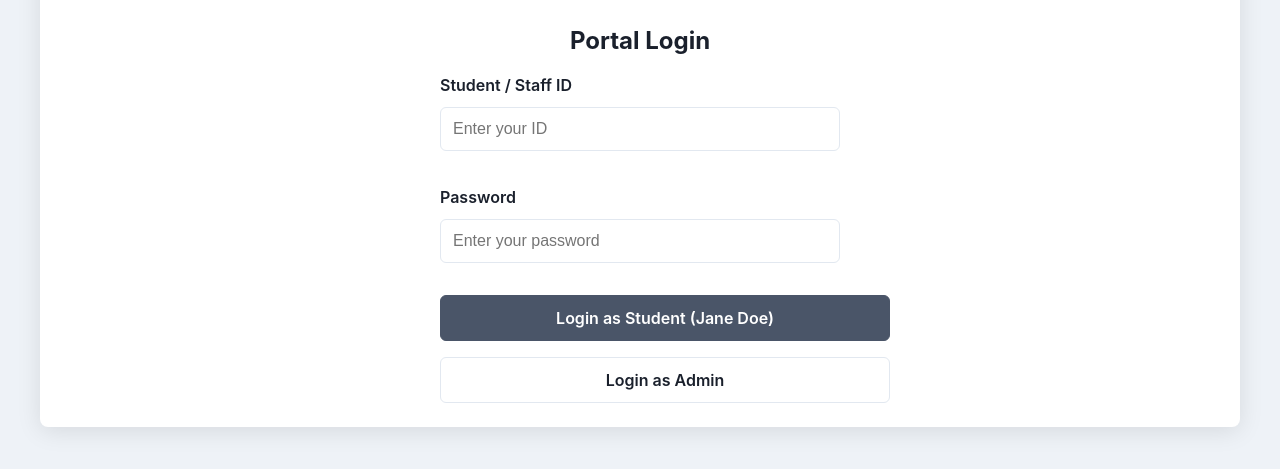
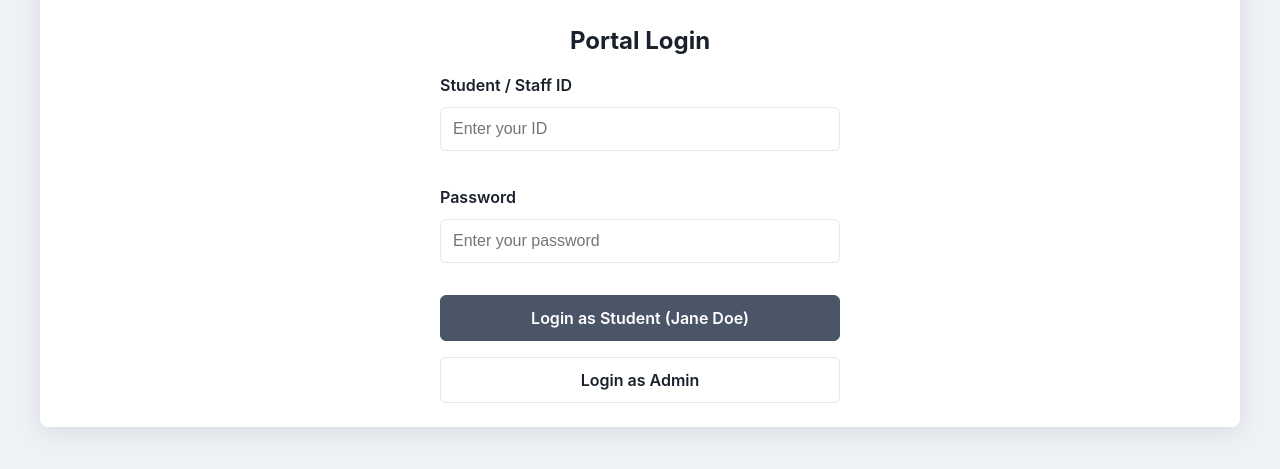
Before and after one commit to athiyo/Campus-Grievance-Portal, a plain HTML site: page index.html in a window 1280 px wide. Shown: the part 219-688 px from the top of the page. Drawn offline with Linux system fonts and the light colour scheme.

Commit message:
Update index.html

```diff
--- a/index.html
+++ b/index.html
@@ -3,7 +3,7 @@
 <head>
     <meta charset="UTF-8">
     <meta name="viewport" content="width=device-width, initial-scale=1.0">
-    <title>Updated Prototype - Campus Grievance Portal</title>
+    <title>Functional Prototype - Campus Grievance Portal</title>
     <style>
         :root {
             --primary-color: #4A5568; /* Slate 600 */
@@ -89,6 +89,7 @@
             border-radius: 6px;
             font-weight: 600;
             transition: all 0.2s;
+            box-sizing: border-box;
         }
         .lofi-button:hover { background-color: var(--background-color); border-color: #CBD5E0; }
         .lofi-button.primary {
@@ -174,8 +175,7 @@
             <div class="screen-header">Campus Grievance Portal</div>
             <div class="screen-content">
                 <div style="max-width: 400px; margin: 0 auto; text-align: center;">
-                         <img src="UsS_logo.png" alt="University Logo" style="margin-bottom: 1.5rem; border-radius: 50%; width: 100px; height: 100px; object-fit: cover;">
-
+                    <img src="UsS_logo.png" alt="University Logo" style="margin-bottom: 1.5rem; border-radius: 50%; width: 100px; height: 100px; object-fit: cover;">
                     <h2>Portal Login</h2>
                     <label class="lofi-label" style="text-align: left;">Student / Staff ID</label>
                     <input type="text" placeholder="Enter your ID">
```
